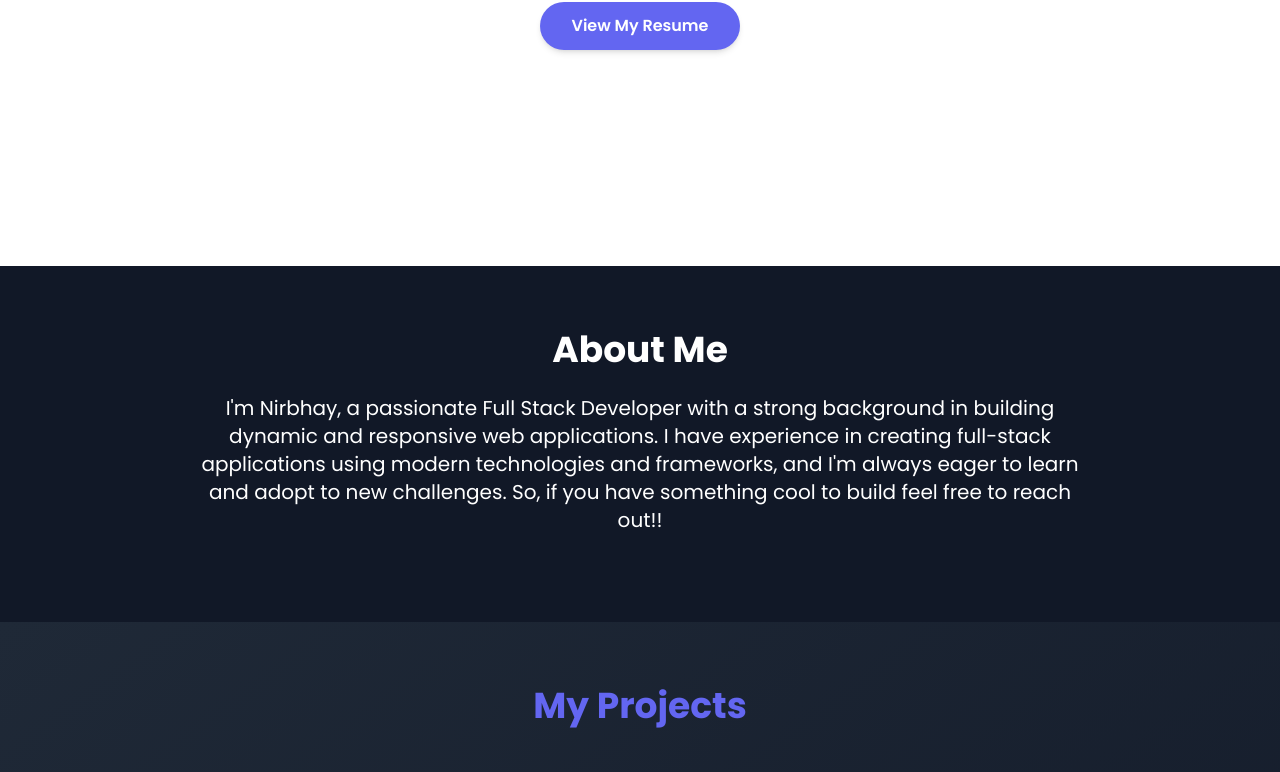
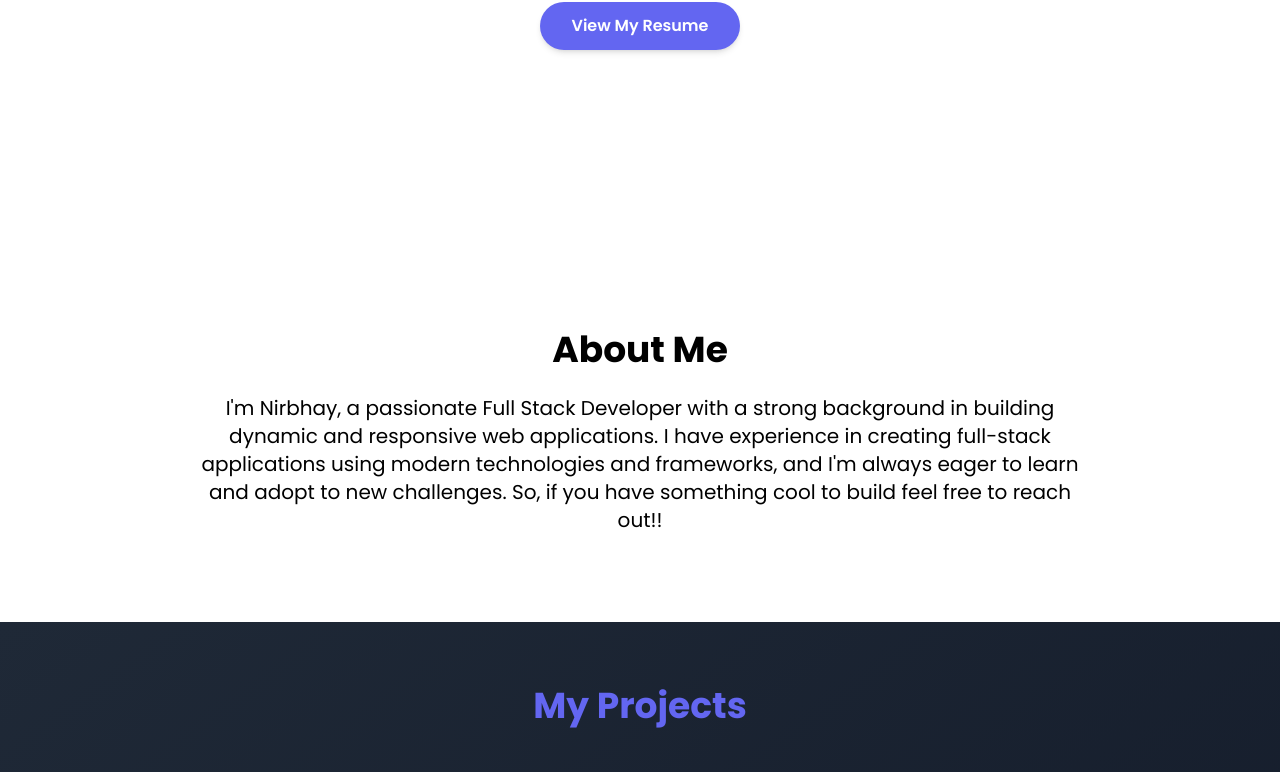
Before and after one commit to NirbhaySingh74/portfoio, a React (Vite) app: page / in a window 1280 px wide. Shown: the part 534-1306 px from the top of the page. Built offline with nearby package versions, Linux system fonts and the light colour scheme; grey boxes are pictures that could not be loaded.

Commit message:
About Updated

```diff
--- a/src/App.css
+++ b/src/App.css
@@ -1,11 +1,11 @@
 :root {
-  --background-color: white;
-  --text-color: black;
+  --background-color: #ffffff;
+  --text-color: #000000;
 }
 
 [data-theme="dark"] {
-  --background-color: black;
-  --text-color: white;
+  --background-color: #1a1a1a;
+  --text-color: #e0e0e0;
 }
 
 body,
--- a/src/components/About.tsx
+++ b/src/components/About.tsx
@@ -3,7 +3,10 @@ import { motion } from "framer-motion";
 
 const About: React.FC = () => {
   return (
-    <section id="about" className="bg-gray-900 text-white py-16 px-4">
+    <section
+      id="about"
+      className="py-16 px-4 bg-[var(--background-color)] text-[var(--text-color)]"
+    >
       <div className="max-w-4xl mx-auto text-center">
         <motion.h2
           className="text-3xl md:text-4xl font-bold mb-6"
```
